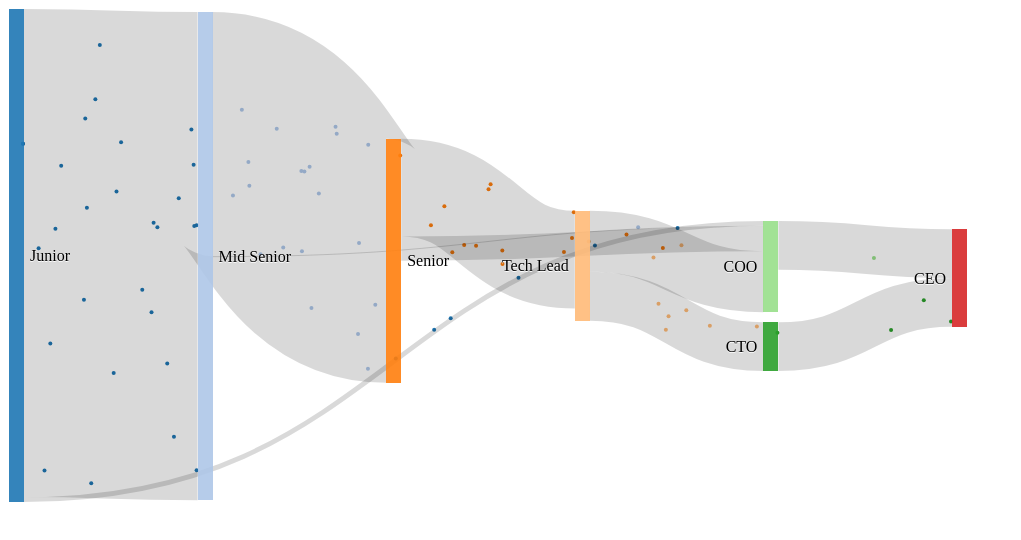
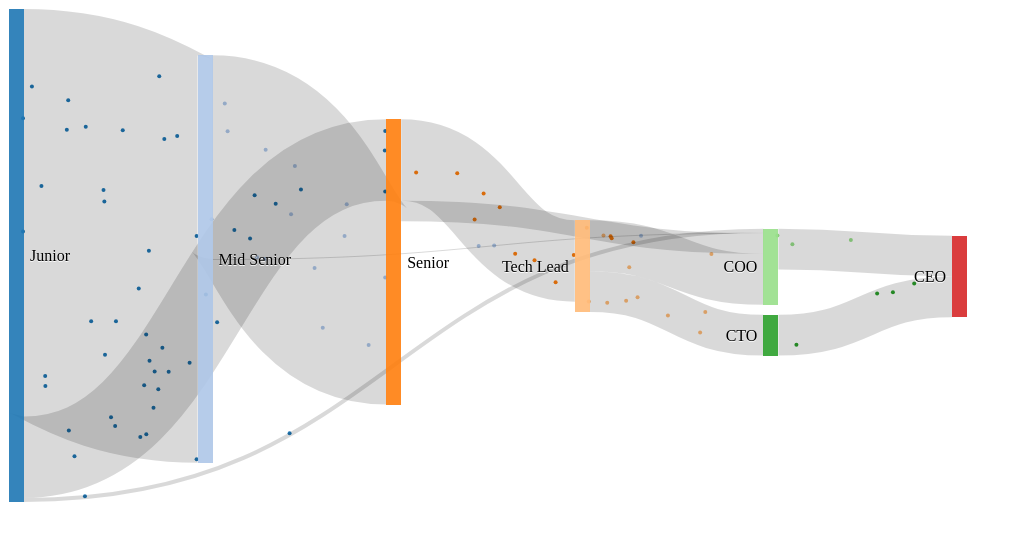
Before and after one commit to hazemhagrass/d3-sankey, a plain HTML site: page index.html in a window 1280 px wide. Shown: the whole page, without its empty margins (0-1021 px from the left). Drawn offline with nearby package versions, Linux system fonts and the light colour scheme; animation ran at ten frames a second.

Commit message:
Refactor

```diff
--- a/dist/d3.sankey.js
+++ b/dist/d3.sankey.js
@@ -313,31 +313,36 @@ d3.sankeyChart = function (data, options) {
     self.format = d => `${self.formatNumber(d)}`;
     self.color = d3.scale.category20();
 
-    const canvas = d3.select(options.chart + ' canvas')
+    let canvas, svg, sankey, link, path, node = null;
+
+    self.initContainers = function () {
+        canvas = d3.select(options.chart + ' canvas')
             .attr('width', self.width)
             .attr('height', self.height)
             .style('position', 'absolute');
 
-    const svg = d3.select(options.chart + ' svg')
+        svg = d3.select(options.chart + ' svg')
             .style('position', 'absolute')
             .attr('width', self.width)
             .attr('height', self.height)
             .append('g')
             .attr('transform', `translate(${self.margin.left}, ${self.margin.top})`);
-
-    var sankey = new sankeyCore()
+    };
+    self.initCore = function () {
+        sankey = new sankeyCore()
             .nodeWidth(15)
             .nodePadding(10)
             .size([self.innerWidth, self.innerHeight]);
-
-    const path = sankey.link();
 
         sankey
             .nodes(data.nodes)
             .links(data.links)
             .layout(32);
+    };
 
-    const link = svg.append('g').selectAll('.link')
+    self.renderLinks = function () {
+        path = sankey.link();
+        link = svg.append('g').selectAll('.link')
             .data(data.links)
             .enter().append('path')
             .attr('class', 'link')
@@ -348,7 +353,7 @@ d3.sankeyChart = function (data, options) {
                 stroke: '#000',
                 'stroke-opacity': 0.15
             })
-        .sort((a, b) => b.dy - a.dy)
+            .sort((a, b) => b.dy - a.dy);
 
         link
             .on('mouseover', function () {
@@ -362,8 +367,10 @@ d3.sankeyChart = function (data, options) {
 
         link.append('title')
             .text(d => `${d.source.name} → ${d.target.name}\n${self.format(d.value)}`);
+    };
 
-    const node = svg.append('g').selectAll('.node')
+    self.renderNodes = function () {
+        node = svg.append('g').selectAll('.node')
             .data(data.nodes)
             .enter().append('g')
             .attr('class', 'node')
@@ -405,14 +412,9 @@ d3.sankeyChart = function (data, options) {
             .filter(d => d.x < self.innerWidth / 2)
             .attr('x', 6 + sankey.nodeWidth())
             .attr('text-anchor', 'start');
+    };
 
-    function dragmove(d) {
-        d3.select(this)
-            .attr('transform', `translate(${d.x}, ${(d.y = Math.max(0, Math.min(self.innerHeight - d.dy, d3.event.y)))})`);
-        sankey.relayout();
-        link.attr('d', path);
-    }
-
+    self.renderTrafficInLinks = function () {
         const linkExtent = d3.extent(data.links, d => d.value);
 
         const frequencyScale = d3.scale.linear()
@@ -457,13 +459,6 @@ d3.sankeyChart = function (data, options) {
                                 });
                             }
                         }
-                    //        }
-                    /*        else {
-                     for (let x = 0; x<d.freq; x++) {
-                     let offset = (Math.random() - .5) * d.dy;
-                     particles.push({link: d, time: elapsed, offset: offset, path: this})
-                     }
-                     } */
                     });
 
             particleEdgeCanvasPath(elapsed);
@@ -495,4 +490,21 @@ d3.sankeyChart = function (data, options) {
                 }
             }
         }
+    };
+
+    self.initContainers();
+    self.initCore();
+    self.renderLinks();
+
+    self.renderNodes();
+    self.renderTrafficInLinks();
+
+    function dragmove(d) {
+        d3.select(this)
+            .attr('transform', `translate(${d.x}, ${(d.y = Math.max(0, Math.min(self.innerHeight - d.dy, d3.event.y)))})`);
+        sankey.relayout();
+        link.attr('d', path);
     }
+
+
+}
--- a/index.html
+++ b/index.html
@@ -35,6 +35,7 @@
         ],
         links: [
             {'source': 0, 'target': 1, 'value': 1000},
+            {'source': 0, 'target': 2, 'value': 200},
             {'source': 0, 'target': 5, 'value': 10},
             {'source': 1, 'target': 2, 'value': 500},
             {'source': 1, 'target': 5, 'value': 2},
```
Lines whose indentation alone changed are shown as unchanged.
